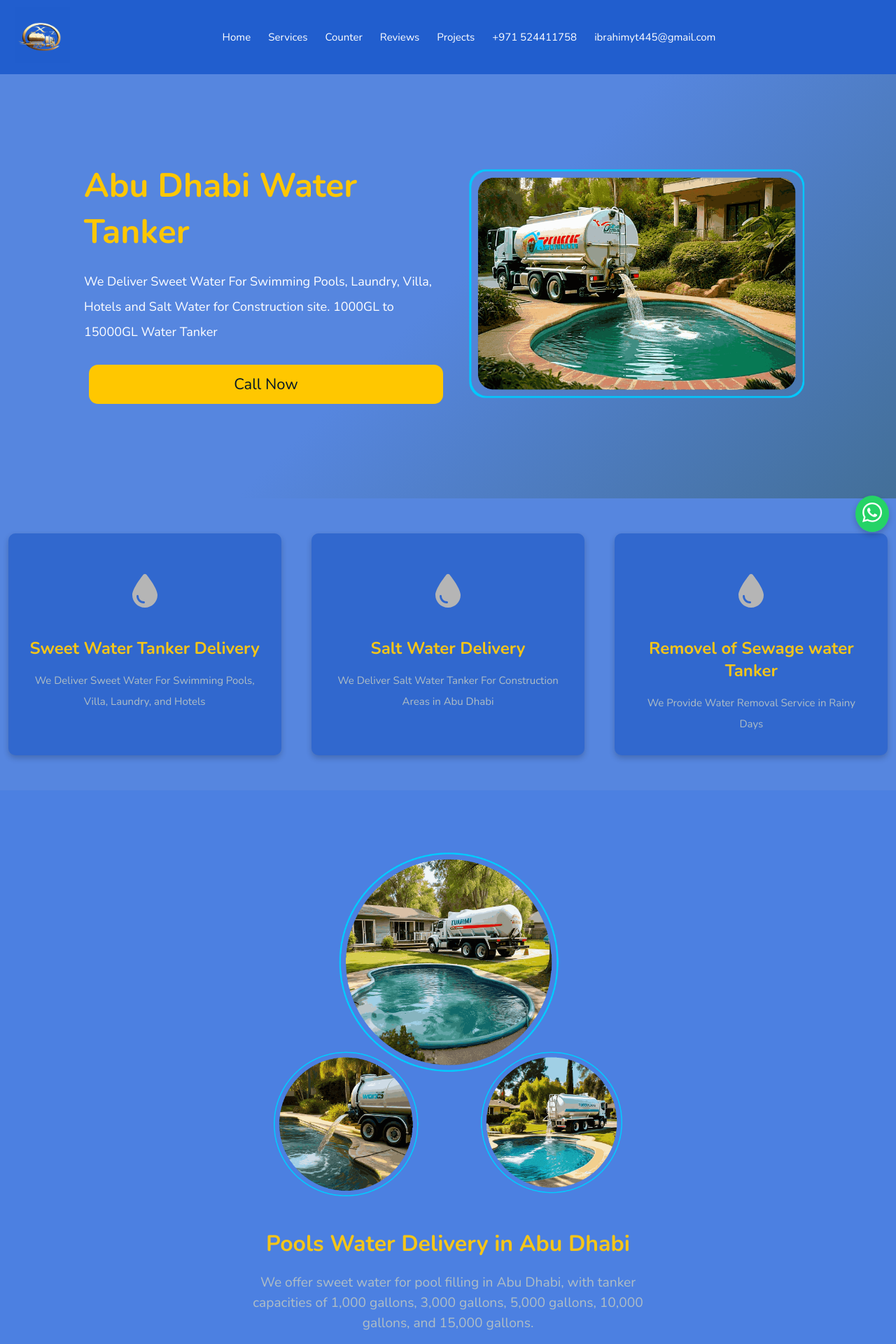
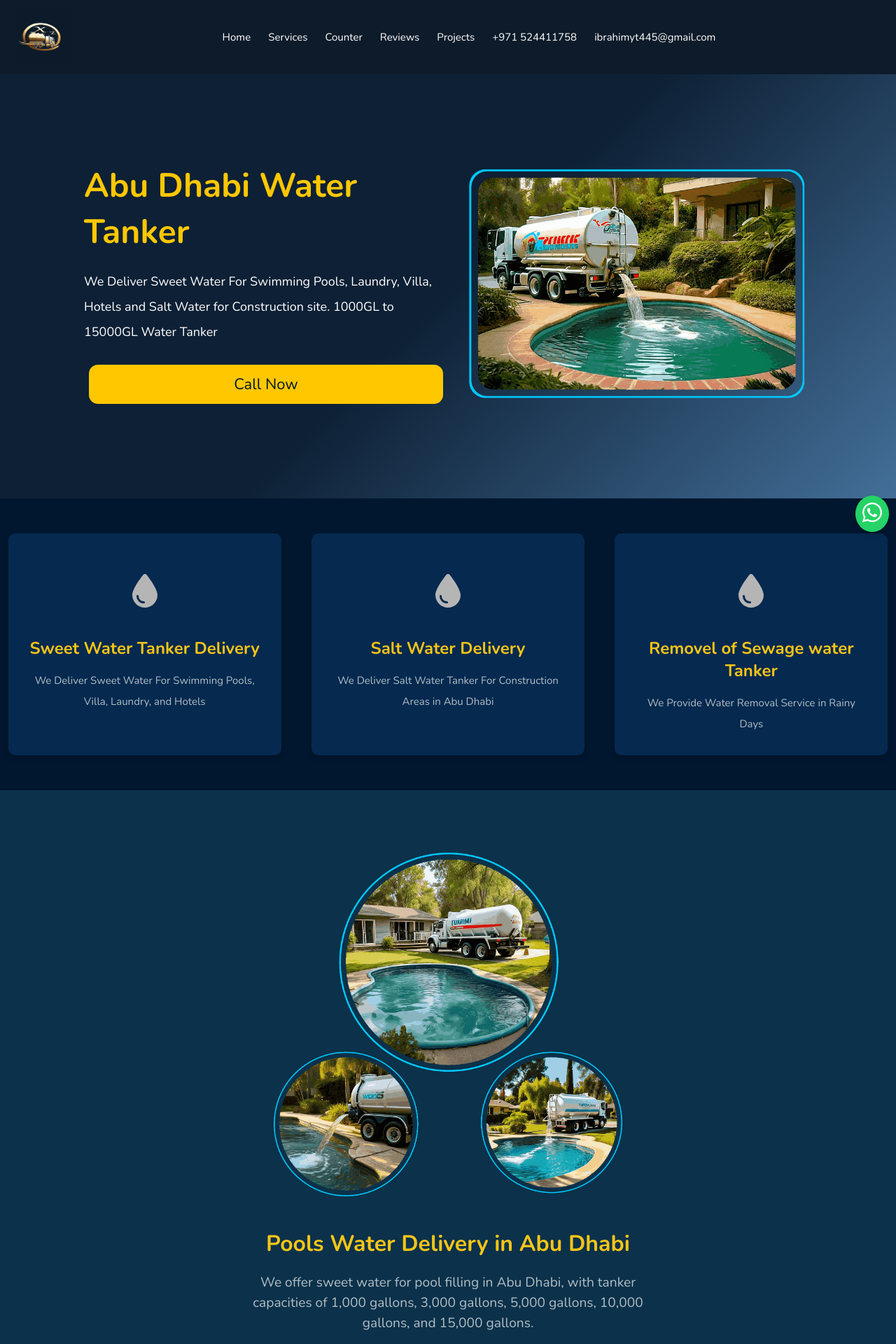
Before and after one commit to ibrahimshah00/New-Abu-Dhabi-Water-Tanker, a React (Vite) app: page / in a window 1280 px wide. Shown: the top 1920 px of the page at 70% size. Built offline with nearby package versions, Linux system fonts and the light colour scheme.

Commit message:
Add all project files

```diff
--- a/src/App.css
+++ b/src/App.css
@@ -3,7 +3,7 @@
     display: flex;
     justify-content: center; /* Use space between for larger screens */
     flex-wrap: wrap; /* Allow wrapping */
-    background: linear-gradient(135deg, #5686df 50%, #3582ca 100%);
+    background-color: #0d1b2a;
     color: white;
     padding: 20px;
 
@@ -73,7 +73,7 @@
     display: flex;
     flex-direction: column; /* Stack footer items */
     align-items: center; /* Center footer content */
-    background-color: #215ece; /* Dark background */
+    background-color: #0d1b2a; /* Dark background */
     color: white;
     padding: 20px 40px;
     font-family: Arial, sans-serif;
@@ -154,7 +154,7 @@
 /* General layout and typography */
 .reviews-section {
     padding: 100px 20px; /* Adjusted for mobile */
-    background-color: #4679da; /* Match the background color */
+    background-color: #092e49; /* Match the background color */
     color: #fff;
     text-align: center;
   }
@@ -199,7 +199,7 @@
 
   /* Review card */
   .review-card {
-    background-color: #3770db; /* Dark card background */
+    background-color: #09273a; /* Dark card background */
     border-radius: 10px;
     padding: 20px; /* Less padding */
     width: 100%; /* Full width for mobile */
@@ -278,7 +278,7 @@
     padding-top: 50px;
     padding-right: 170px;
     padding-left: 180px;
-    background-color: #3770db;
+    background-color: #00172f;
   }
 
   .accordion-container {
@@ -396,6 +396,25 @@
 
 
 
+
+
+
+
+
+
+
+
+
+
+
+
+
+
+
+
+
+
+
   .whatsapp-float {
     position: fixed;
     bottom: 50px;
--- a/src/index.css
+++ b/src/index.css
@@ -11,7 +11,7 @@
     display: flex;
     justify-content: space-between;
     align-items: center;
-    background-color: #215ece;
+    background-color: #0d1b2a;
     padding: 10px 20px;
   }
 
@@ -97,6 +97,65 @@
 
 
 
+/*
+
+.hero {
+    display: flex;
+    justify-content: space-between;
+    align-items: center;
+    padding:50px 120px;
+
+    background: linear-gradient(135deg, #0d2035 50%, #436f98 100%);
+  }
+
+  .hero-content {
+    font-family: 'Nunito' ;
+    max-width: 50%;
+    display: flex;
+    flex-direction: column;
+    justify-content: center;
+  }
+
+  .hero-content h1 {
+    font-size: 48px;
+    color: #ffc700;
+  }
+
+  .hero-content p {
+    font-family: 'Nunito';
+    margin: 20px 0;
+    font-size: 18px;
+    color: #ffffff;
+  }
+
+  .hero-content a{
+    text-decoration: none;
+  }
+  .call-now  a{
+    display: flex;
+    justify-content: center;
+    text-decoration: none;
+
+  }
+  .call-now {
+    background-color: #ffc700;
+    display: flex;
+    justify-content: center;
+    color: #011627;
+    border: none;
+    padding: 13px 197px;
+    font-size: 22px;
+    border-radius: 13px;
+    margin: 9px 7px;
+    text-decoration: none;
+  }
+
+  .hero-image img {
+    max-width: 500px;
+
+  } */
+
+
 
 
 
@@ -108,7 +167,7 @@
     justify-content: space-between;
     align-items: center;
     padding: 50px 120px;
-    background: linear-gradient(135deg, #5686df 50%, #436f98 100%);
+    background: linear-gradient(135deg, #0d2035 50%, #436f98 100%);
   }
 
   /* Content Section */
@@ -198,7 +257,7 @@
   .services-container {
     display: flex;
     justify-content: space-around;
-    background-color: #5686df;
+    background-color: #00172F;
     padding: 50px 0;
     flex-wrap: wrap; /* Allows the cards to wrap on smaller screens */
     gap: 20px; /* Adds space between the cards */
@@ -206,7 +265,7 @@
 
   /* Service Card Styling */
   .service-card {
-    background-color: #3168ce;
+    background-color: #05294f;
     width: 390px;
     padding: 30px;
     text-align: center;
@@ -297,7 +356,7 @@
   flex-direction: column; /* Stack the image, heading, and text in a column */
   justify-content: center;
   align-items: center;
-  background-color: #4c80e1;
+  background-color: #0c314a;
 }
 
 /* Image Section */
@@ -478,7 +537,7 @@
     display: flex;
     justify-content: center;
     align-items: center;
-    background-color: #3770db; /* Dark blue background */
+    background-color: #0f1a30; /* Dark blue background */
     padding: 100px;
     flex-wrap: wrap; /* Allows the items to wrap on smaller screens */
   }
@@ -560,7 +619,7 @@
     .info-item {
       flex-direction: column; /* Stack the icon, heading, and text vertically */
       border-right: none; /* Remove the right border */
-      border-bottom: 1px solid #3770db;
+      border-bottom: 1px solid #16405c;
       margin: 0 20px;
       padding-bottom: 20px;
     }
@@ -643,12 +702,195 @@
 
 
 
+/*
+
+
+.tanker-page-container {
+    background-color: #0c314a;
+    color: white;
+    padding: 40px;
+    text-align: center;
+  }
+
+  .tanker-page-header h2 {
+    font-size: 2.5rem;
+    margin-bottom: 15px;
+  }
+
+  .tanker-page-header p {
+    font-size: 1.1rem;
+    margin-bottom: 40px;
+  }
+
+  .tanker-card-container {
+    margin-top: 40px;
+    display: flex;
+    justify-content: center;
+    gap: 25px;
+    padding: 0px 220px;
+  }
+
+  .tanker-card {
+    background-color: #0f1a30;
+    border: 1px solid #1d3557;
+    border-radius: 8px;
+    overflow: hidden;
+    width: 900px;
+    height: 450px;
+    box-shadow: 0 4px 8px rgba(0, 0, 0, 0.2);
+    transition: transform 0.3s;
+  }
+
+  .callcard
+  {
+    border-radius: 20px;
+    font-size: 16px;
+    margin-top: 20px;
+   padding: 5px 20px;
+   color: rgb(84, 84, 84);
+   background-color: #f5c518;
+    text-decoration: none;
+  }
+
+  .tanker-card:hover {
+    transform: scale(1.05);
+  }
+
+  .tanker-image {
+    width: 100%;
+    height: 240px;
+    border-bottom: 2px solid #1d3557;
+  }
+
+  .tanker-card-content {
+    padding: 5px 20px;
+    text-align: left;
+  }
+
+  .tanker-card-content h3 {
+    font-size: 22px;
+    margin-bottom: 0px;
+  }
+
+  .tanker-card-content p {
+    font-size: 13px;
+    margin-bottom:  15px;
+    line-height: 1.6;
+  }
+
+  .call-now-btn {
+    background-color: #f9c72f;
+    color: #0f1a30;
+    border: none;
+    padding: 10px 20px;
+    font-size: 14px;
+    border-radius: 25px;
+    cursor: pointer;
+    transition: background-color 0.3s;
+  }
+
+  .call-now-btn:hover {
+    background-color: #f1b022;
+  }
+
+
+
+.tanker-page-container {
+  background-color: #0c314a;
+  color: white;
+  padding: 40px;
+  text-align: center;
+}
+
+.tanker-page-header h2 {
+  font-size: 2.5rem;
+  margin-bottom: 15px;
+}
+
+.tanker-page-header p {
+  font-size: 1.1rem;
+  margin-bottom: 40px;
+}
+
+.tanker-card-container {
+  margin-top: 40px;
+  display: flex;
+  justify-content: center;
+  gap: 25px;
+  padding: 0px 220px;
+}
+
+.tanker-card {
+  background-color: #0f1a30;
+  border: 1px solid #1d3557;
+  border-radius: 8px;
+  overflow: hidden;
+  width: 900px;
+  height: 450px;
+  box-shadow: 0 4px 8px rgba(0, 0, 0, 0.2);
+  transition: transform 0.3s;
+}
+
+.callcard
+{
+  border-radius: 20px;
+  font-size: 16px;
+  margin-top: 20px;
+ padding: 5px 20px;
+ color: rgb(84, 84, 84);
+ background-color: #f5c518;
+  text-decoration: none;
+}
+
+.tanker-card:hover {
+  transform: scale(1.05);
+}
+
+.tanker-image {
+  width: 100%;
+  height: 240px;
+  border-bottom: 2px solid #1d3557;
+}
+
+.tanker-card-content {
+  padding: 5px 20px;
+  text-align: left;
+}
+
+.tanker-card-content h3 {
+  font-size: 22px;
+  margin-bottom: 0px;
+}
+
+.tanker-card-content p {
+  font-size: 13px;
+  margin-bottom:  15px;
+  line-height: 1.6;
+}
+
+.call-now-btn {
+  background-color: #f9c72f;
+  color: #0f1a30;
+  border: none;
+  padding: 10px 20px;
+  font-size: 14px;
+  border-radius: 25px;
+  cursor: pointer;
+  transition: background-color 0.3s;
+}
+
+.call-now-btn:hover {
+  background-color: #f1b022;
+}
+   */
+
+
 
 
 
 
    .tanker-page-container {
-    background-color: #487bda; /* Dark blue background */
+    background-color: #0c314a; /* Dark blue background */
     color: white;
     padding: 40px;
     text-align: center;
@@ -677,7 +919,7 @@
 
 /* Individual tanker card */
 .tanker-card {
-    background-color: #1f62df; /* Match background with page */
+    background-color: #0f1a30; /* Match background with page */
     border: 1px solid #1d3557;
     border-radius: 8px;
     overflow: hidden;
```
